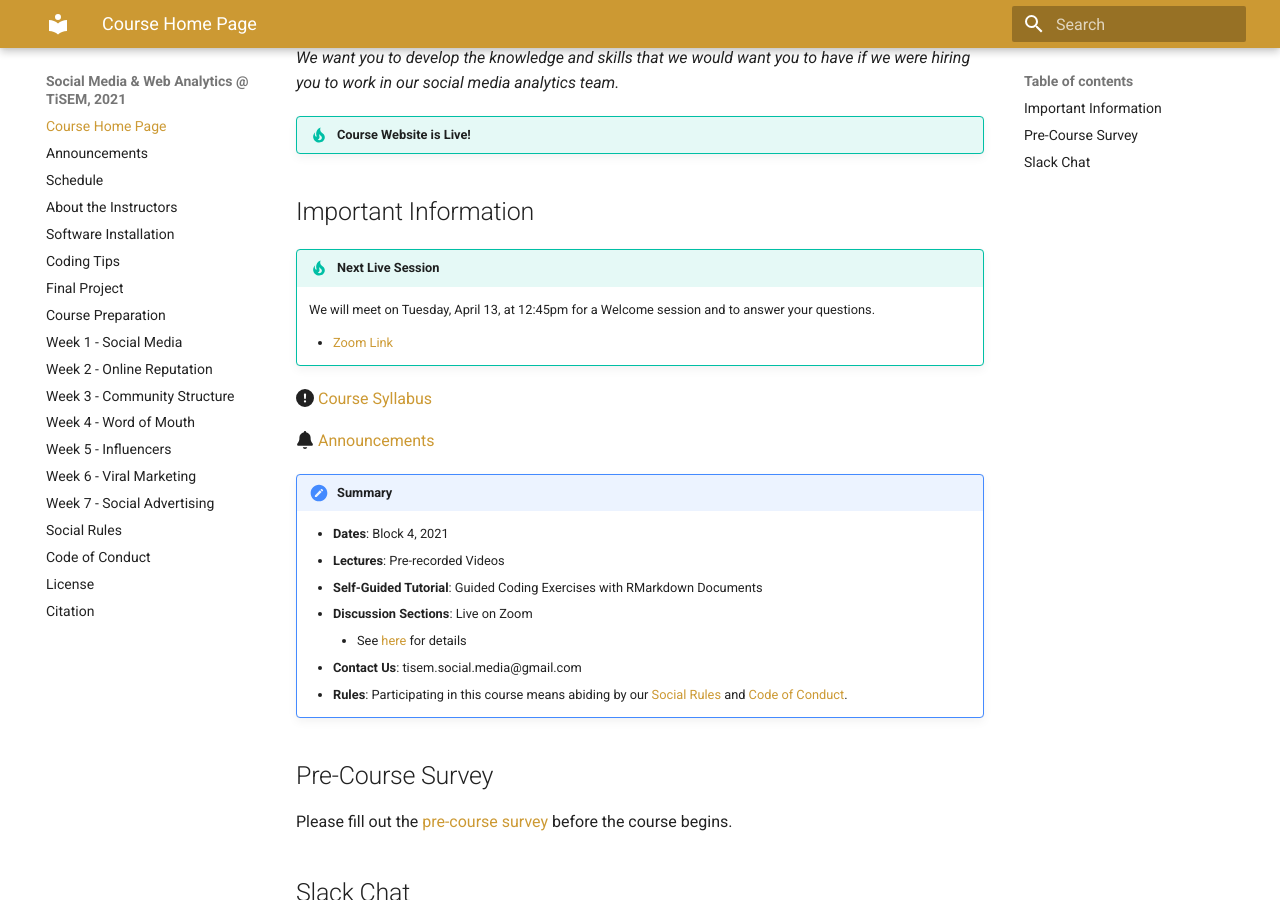
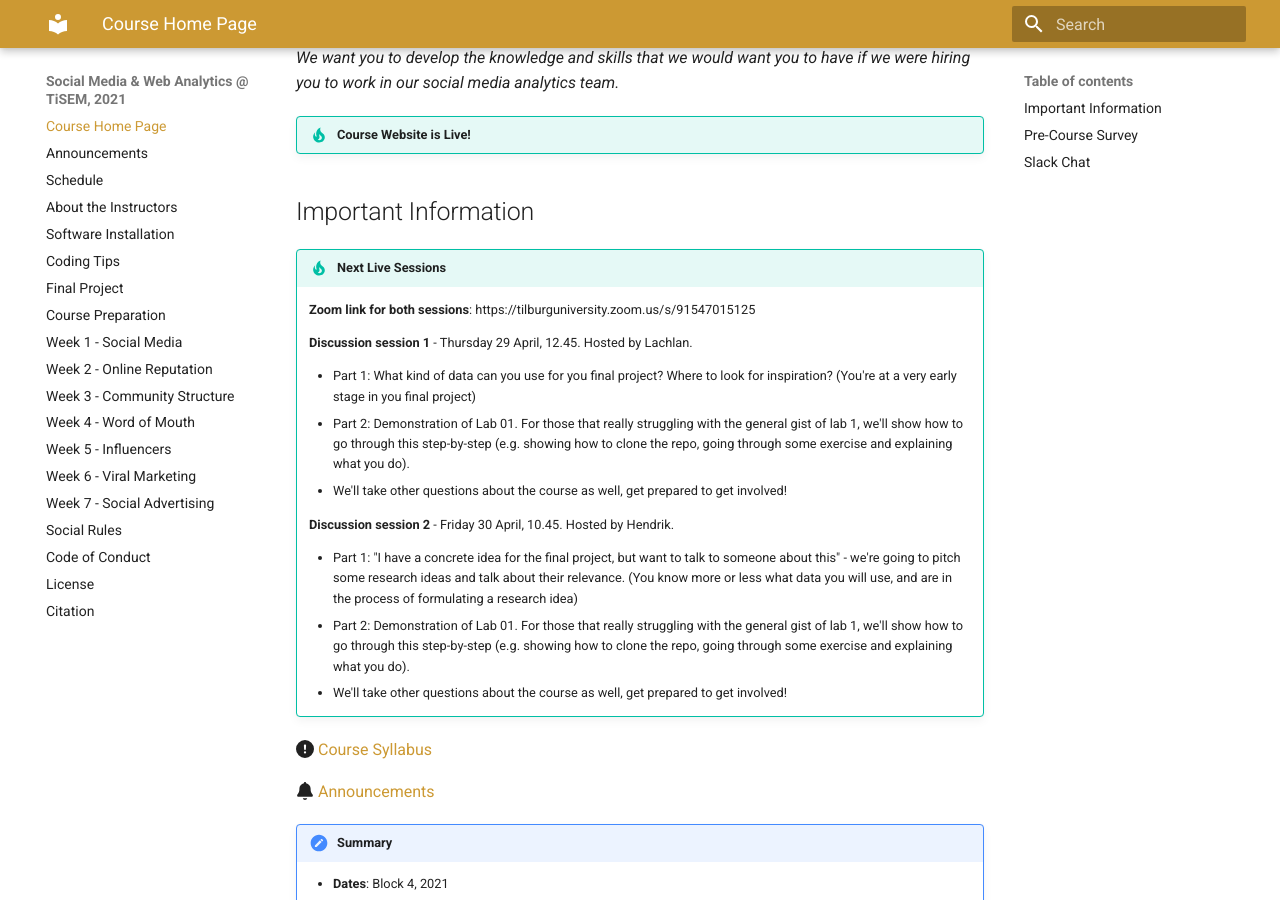
Before and after one commit to tisem-digital-marketing/2021-smwa, an MkDocs documentation site: the page built from docs/index.md, in a window 1280 px wide and 900 px high, scrolled down 386 px. Built offline with MkDocs 1.6.1 and Material for MkDocs 9.7.7, drawn with Linux system fonts in a browser that asks for light colours; old or Windows-style settings are respelled for this version of MkDocs.

Commit message:
discussion section posted to homepage

```diff
--- a/docs/index.md
+++ b/docs/index.md
@@ -22,11 +22,21 @@ There are two overarching objectives:
 
 ## Important Information
 
-!!! tip "Next Live Session"
+!!! tip "Next Live Sessions"
 
-    We will meet on Tuesday, April 13, at 12:45pm for a Welcome session and to answer your questions.
+    **Zoom link for both sessions**: https://tilburguniversity.zoom.us/s/91547015125
 
-    * [Zoom Link](https://tilburguniversity.zoom.us/s/91547015125)
+    **Discussion session 1** - Thursday 29 April, 12.45. Hosted by Lachlan.
+
+    * Part 1: What kind of data can you use for you final project? Where to look for inspiration?  (You're at a very early stage in you final project)
+    * Part 2: Demonstration of Lab 01. For those that really struggling with the general gist of lab 1, we'll show how to go through this step-by-step (e.g. showing how to clone the repo, going through some exercise and explaining what you do).
+    * We'll take other questions about the course as well, get prepared to get involved!
+
+    **Discussion session 2** - Friday 30 April, 10.45. Hosted by Hendrik.
+
+    * Part 1: "I have a concrete idea for the final project, but want to talk to someone about this" - we're going to pitch some research ideas and talk about their relevance. (You know more or less what data you will use, and are in the process of formulating a research idea)
+    * Part 2: Demonstration of Lab 01. For those that really struggling with the general gist of lab 1, we'll show how to go through this step-by-step (e.g. showing how to clone the repo, going through some exercise and explaining what you do).
+    * We'll take other questions about the course as well, get prepared to get involved!
 
 :fontawesome-solid-exclamation-circle: [Course Syllabus](assets/syllabus.pdf)
 
```
